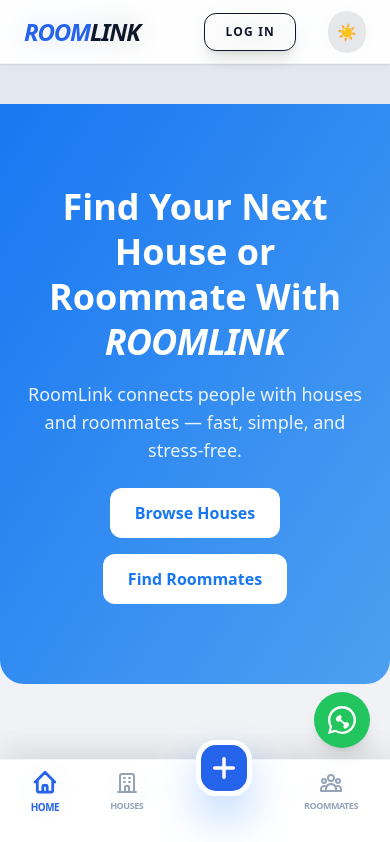
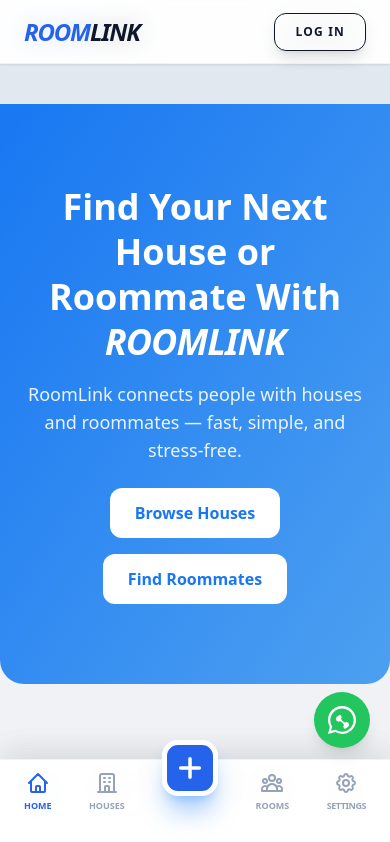
Before and after one commit to simon9-cell/Roomlink, a React (Vite) app: page / in a window 390 px wide. Shown: the top 842 px of the page. Built offline with nearby package versions, Linux system fonts and the light colour scheme; no server answers.

Commit message:
fixed setting

```diff
--- a/src/components/Navbar.jsx
+++ b/src/components/Navbar.jsx
@@ -7,10 +7,11 @@ import {
   HiOutlineUserGroup,
   HiOutlineHome,
   HiOutlinePlus,
+  HiOutlineCog,
 } from "react-icons/hi";
 
 const Navbar = () => {
-  const { session, userProfile } = useAuth();
+  const { session, userName } = useAuth();
   const { darkMode, toggleDarkMode } = useDarkMode();
   const location = useLocation();
 
@@ -21,7 +22,6 @@ const Navbar = () => {
       {/* FIXED TOP NAV */}
       <nav className="fixed top-0 left-0 w-full h-16 z-50 bg-white/80 backdrop-blur-md border-b border-slate-100 shadow-sm dark:text-white dark:bg-gray-900">
         <div className="max-w-[1240px] mx-auto flex items-center justify-between h-full px-6">
-
           {/* LOGO */}
           <NavLink to="/" end>
             <h1 className="text-blue-600 tracking-tighter font-black text-2xl uppercase italic">
@@ -33,8 +33,18 @@ const Navbar = () => {
           <div className="flex items-center gap-4">
             {/* Links */}
             <div className="hidden md:flex items-center gap-6 text-[12px] font-black uppercase tracking-widest mr-4">
-              <Link to="/house" className={`transition-colors ${isActive('/house') ? 'text-blue-600' : 'text-slate-500 hover:text-blue-600 dark:text-gray-300 dark:hover:text-blue-400'}`}>Houses</Link>
-              <Link to="/rooms" className={`transition-colors ${isActive('/rooms') ? 'text-blue-600' : 'text-slate-500 hover:text-blue-600 dark:text-gray-300 dark:hover:text-blue-400'}`}>Roommates</Link>
+              <Link
+                to="/house"
+                className={`transition-colors ${isActive("/house") ? "text-blue-600" : "text-slate-500 hover:text-blue-600 dark:text-gray-300 dark:hover:text-blue-400"}`}
+              >
+                Houses
+              </Link>
+              <Link
+                to="/rooms"
+                className={`transition-colors ${isActive("/rooms") ? "text-blue-600" : "text-slate-500 hover:text-blue-600 dark:text-gray-300 dark:hover:text-blue-400"}`}
+              >
+                Roommates
+              </Link>
             </div>
 
             {/* Auth */}
@@ -44,9 +54,11 @@ const Navbar = () => {
                 className="flex items-center gap-2 bg-blue-50 text-blue-600 px-4 py-2 rounded-xl border border-blue-100 hover:bg-blue-100 transition-all dark:bg-gray-700 dark:text-white dark:border-gray-600 dark:hover:bg-gray-600"
               >
                 <div className="w-6 h-6 rounded-full bg-blue-600 text-white flex items-center justify-center text-[10px] font-bold">
-                  {userProfile?.full_name?.charAt(0) || "U"}
+                  {userName?.charAt(0) || "U"}
                 </div>
-                <span className="text-xs font-black uppercase tracking-tighter hidden sm:block">Dashboard</span>
+                <span className="text-xs font-black uppercase tracking-tighter hidden sm:block">
+                  Dashboard
+                </span>
               </NavLink>
             ) : (
               <NavLink
@@ -60,7 +72,7 @@ const Navbar = () => {
             {/* DARK MODE TOGGLE */}
             <button
               onClick={toggleDarkMode}
-              className="ml-4 p-2 rounded-full bg-gray-200 dark:bg-gray-700 text-gray-800 dark:text-white hover:brightness-105 transition"
+              className="ml-4 p-2 hidden md:flex rounded-full bg-gray-200 dark:bg-gray-700 text-gray-800 dark:text-white hover:brightness-105 transition"
               title="Toggle Dark Mode"
             >
               {darkMode ? "🌙" : "☀️"}
@@ -70,33 +82,55 @@ const Navbar = () => {
       </nav>
 
       {/* MOBILE BOTTOM NAV */}
-      <nav className="md:hidden fixed bottom-0 left-0 w-full  dark:text-white dark:bg-gray-900 bg-white/90 backdrop-blur-lg border-t border-slate-100 z-50 px-8 pb-5 shadow-[0_-10px_30px_rgba(0,0,0,0.05)]">
+      <nav className="md:hidden fixed bottom-0 left-0 w-full dark:bg-gray-900 bg-white/90 backdrop-blur-lg border-t border-slate-100 dark:border-gray-800 z-50 px-6 pb-5 shadow-[0_-10px_30px_rgba(0,0,0,0.05)]">
         <div className="flex items-center justify-between h-16 max-w-md mx-auto relative">
-
-          <NavLink to="/" className={`flex flex-col items-center gap-1 transition-all ${isActive('/') ? 'text-blue-600 scale-110' : 'text-slate-400'}`} end>
-            <HiOutlineHome size={24} strokeWidth={isActive('/') ? 2.5 : 2} />
-            <span className="text-[9px] font-black uppercase tracking-tighter">Home</span>
+          <NavLink
+            to="/"
+            className={`flex flex-col items-center gap-1 transition-all ${isActive("/") ? "text-blue-600" : "text-slate-400"}`}
+            end
+          >
+            <HiOutlineHome size={24} />
+            <span className="text-[9px] font-black uppercase">Home</span>
           </NavLink>
 
-          <NavLink to="/house" className={`flex flex-col items-center gap-1 transition-all ${isActive('/house') ? 'text-blue-600 scale-110' : 'text-slate-400'}`}>
-            <HiOutlineOfficeBuilding size={24} strokeWidth={isActive('/house') ? 2.5 : 2} />
-            <span className="text-[9px] font-black uppercase tracking-tighter">Houses</span>
+          <NavLink
+            to="/house"
+            className={`flex flex-col items-center gap-1 transition-all ${isActive("/house") ? "text-blue-600" : "text-slate-400"}`}
+          >
+            <HiOutlineOfficeBuilding size={24} />
+            <span className="text-[9px] font-black uppercase">Houses</span>
           </NavLink>
 
           <div className="relative -mt-12">
             <NavLink
               to="/dashboard"
-              className="bg-blue-600 text-white w-14 h-14 rounded-[20px] flex items-center justify-center shadow-2xl shadow-blue-400 border-[5px] border-white active:scale-90 transition-all"
+              className="bg-blue-600 text-white w-14 h-14 rounded-2xl flex items-center justify-center shadow-xl shadow-blue-400/50 border-[5px] border-white dark:border-gray-900 active:scale-90 transition-all"
             >
               <HiOutlinePlus size={28} strokeWidth={3} />
             </NavLink>
           </div>
 
-          <NavLink to="/rooms" className={`flex flex-col items-center gap-1 transition-all ${isActive('/rooms') ? 'text-blue-600 scale-110' : 'text-slate-400'}`}>
-            <HiOutlineUserGroup size={24} strokeWidth={isActive('/rooms') ? 2.5 : 2} />
-            <span className="text-[9px] font-black uppercase tracking-tighter">Roommates</span>
+          <NavLink
+            to="/rooms"
+            className={`flex flex-col items-center gap-1 transition-all ${isActive("/rooms") ? "text-blue-600" : "text-slate-400"}`}
+          >
+            <HiOutlineUserGroup size={24} />
+            <span className="text-[9px] font-black uppercase">Rooms</span>
           </NavLink>
 
+          {/* SETTINGS LINK - MOBILE ONLY */}
+          <NavLink
+            to="/settings"
+            className={`flex flex-col items-center gap-1 transition-all ${isActive("/settings") ? "text-blue-600" : "text-slate-400"}`}
+          >
+            <HiOutlineCog
+              size={24}
+              strokeWidth={isActive("/settings") ? 2.5 : 2}
+            />
+            <span className="text-[9px] font-black uppercase tracking-tighter">
+              Settings
+            </span>
+          </NavLink>
         </div>
       </nav>
     </div>
--- /dev/null
+++ b/src/pages/Settings.jsx
@@ -0,0 +1,44 @@
+import { useDarkMode } from "../context/DarkModeContext";
+import { HiOutlineMoon, HiOutlineSun } from "react-icons/hi";
+
+const Settings = () => {
+  const { darkMode, toggleDarkMode } = useDarkMode();
+
+  return (
+    <div className="min-h-screen bg-[#F0F2F5] dark:bg-gray-900 pt-24 pb-24 px-6">
+      <div className="max-w-md mx-auto">
+        <header className="mb-8">
+          <h2 className="text-2xl font-black text-slate-900 dark:text-white uppercase tracking-tighter italic">
+            Settings
+          </h2>
+          <p className="text-xs text-slate-500 font-bold uppercase tracking-widest mt-1">Preferences & Account</p>
+        </header>
+
+        {/* APPEARANCE SECTION */}
+        <div className="bg-white dark:bg-gray-800 rounded-3xl p-5 shadow-sm border border-slate-100 dark:border-gray-700">
+          <div className="flex items-center justify-between">
+            <div className="flex items-center gap-4">
+              <div className="p-3 rounded-2xl bg-blue-50 dark:bg-gray-700 text-blue-600 dark:text-blue-400">
+                {darkMode ? <HiOutlineMoon size={24} /> : <HiOutlineSun size={24} />}
+              </div>
+              <div>
+                <p className="text-sm font-black text-slate-800 dark:text-gray-100 uppercase tracking-tight">Appearance</p>
+                <p className="text-[10px] text-slate-400 font-bold uppercase">Toggle Dark Mode</p>
+              </div>
+            </div>
+
+            {/* YOUR EMOJI TOGGLE */}
+            <button
+              onClick={toggleDarkMode}
+              className="w-12 h-12 flex items-center justify-center rounded-2xl bg-gray-100 dark:bg-gray-700 text-2xl active:scale-90 transition-all border border-transparent hover:border-blue-200"
+            >
+              {darkMode ? "🌙" : "☀️"}
+            </button>
+          </div>
+        </div>
+      </div>
+    </div>
+  );
+};
+
+export default Settings;
--- a/src/router.jsx
+++ b/src/router.jsx
@@ -11,6 +11,7 @@ import PrivateRoutes from "./components/PrivateRoutes";
 import RoomateDetail from "./pages/RoomateDetail";
 import ForgotPassword from "./pages/ForgotPassword";
 import UpdatePassword from "./pages/UpdatePassword";
+import Settings from "./pages/Settings";
 import NotFound from "./pages/NotFound";
 
 
@@ -26,6 +27,7 @@ const router = createBrowserRouter([
       { path: "rooms/:id", element: <RoomateDetail /> },
       { path: "signin", element: <Signin /> },
       { path: "signup", element: <SignUp /> },
+      { path: "settings", element: <Settings /> },
       { path: "forgot-password", element: <ForgotPassword /> },
       { path: "update-password", element: <UpdatePassword /> },
 
```
